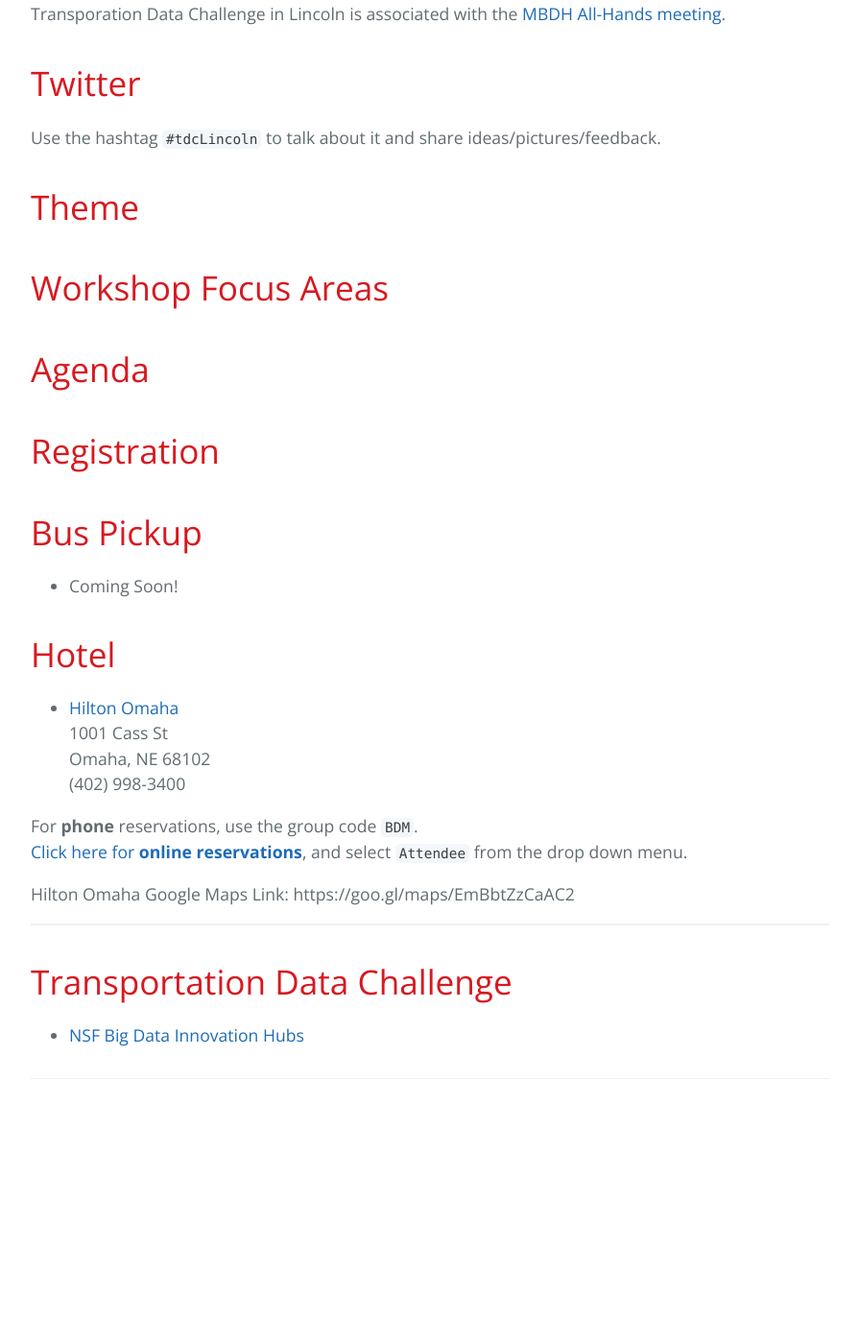
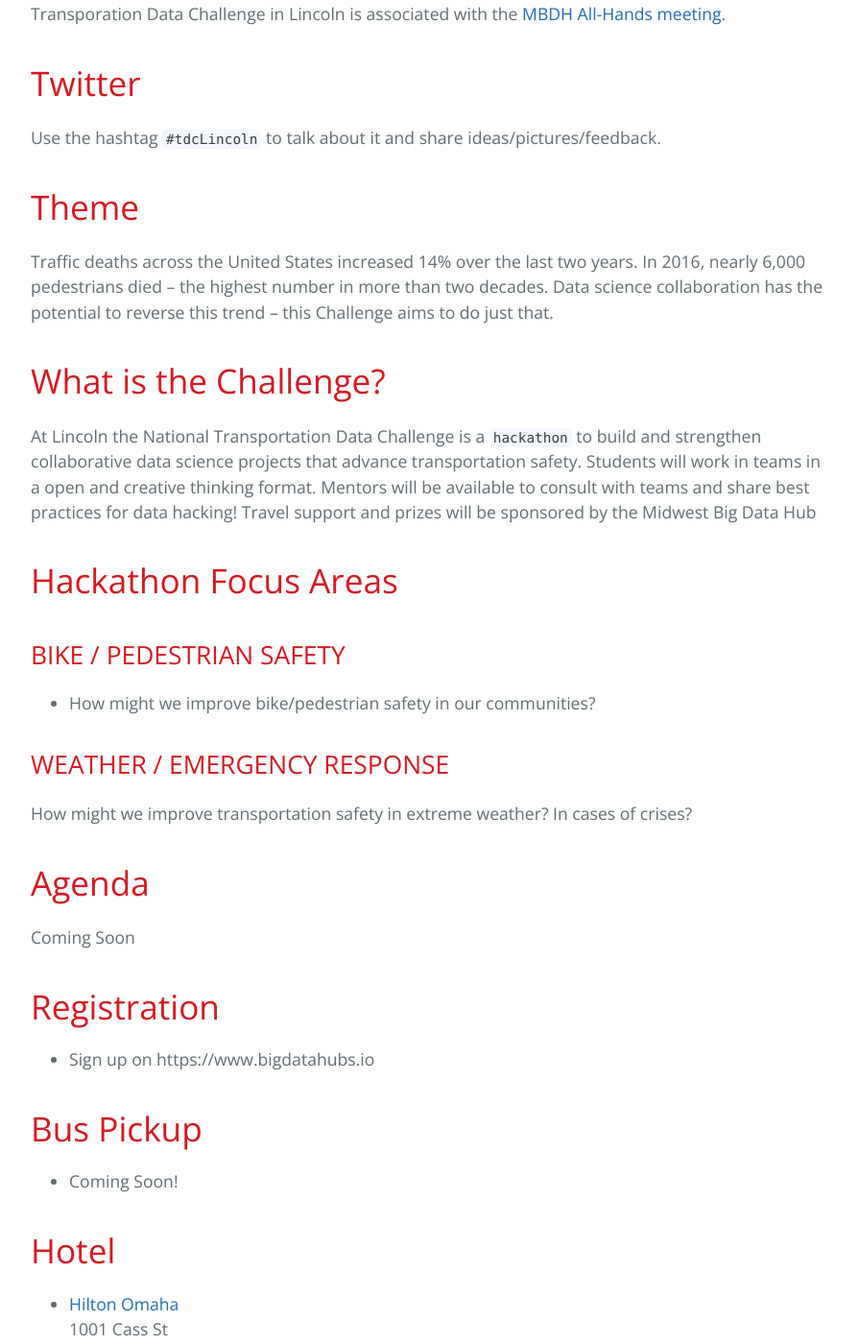
Before and after one commit to BridgingBigData/BridgingBigData.github.io, a Jekyll site: the page built from pages/tdc.md, in a window 1280 px wide and 1400 px high, scrolled down 918 px. Shown: the whole window at 96% size, without its empty margins (192-1087 px from the left). Built offline with Jekyll 4.4.1, drawn with Linux system fonts in a browser that asks for light colours; before the commit the page ends 2106 px from its top, so only the background shows below that; some of the changed text lies outside the part shown.

Commit message:
Update tdc.md

````diff
--- a/pages/tdc.md
+++ b/pages/tdc.md
@@ -3,7 +3,7 @@
 title: TDC@UN-L
 description: Transporation Data Challenge @ UN-L
 ---
-![Transporation Data Challenge @ UN-L](http://static1.squarespace.com/static/588074258419c2ec7abfedc0/t/58e33195a5790ae65cd2fbda/1491284375904/BDHubs+squaresocial.jpg?format=200w)
+![Transporation Data Challenge @ UN-L](http://static1.squarespace.com/static/588074258419c2ec7abfedc0/t/58e33195a5790ae65cd2fbda/1491284375904/BDHubs+squaresocial.jpg?format=400w)
 
 # Transporation Data Challenge - Lincoln, 2017
 * ```Date:``` October 1st, 2017, 8:30 to 5 PM
@@ -16,12 +16,24 @@
 Use the hashtag ```#tdcLincoln``` to talk about it and share ideas/pictures/feedback.
 
 # Theme
+Traffic deaths across the United States increased 14% over the last two years. In 2016, nearly 6,000 pedestrians died – the highest number in more than two decades. Data science collaboration has the potential to reverse this trend – this Challenge aims to do just that.
 
-# Workshop Focus Areas
+# What is the Challenge?
+At Lincoln the National Transportation Data Challenge is a `hackathon` to build and strengthen collaborative data science projects that advance transportation safety. Students will work in teams in a open and creative thinking format. Mentors will be available to consult with teams and share best practices for data hacking! Travel support and prizes will be sponsored by the Midwest Big Data Hub
+
+# Hackathon Focus Areas
+
+## BIKE / PEDESTRIAN SAFETY
+- How might we improve bike/pedestrian safety in our communities?
+
+## WEATHER / EMERGENCY RESPONSE
+How might we improve transportation safety in extreme weather? In cases of crises?
 
 # Agenda
+Coming Soon
 
 # Registration
+- Sign up on https://www.bigdatahubs.io
 
 # Bus Pickup
 - Coming Soon!
@@ -39,6 +51,8 @@
 
 ---
 
-# Transportation Data Challenge
+# Upcoming Community Events
 
 - [NSF Big Data Innovation Hubs](https://www.bigdatahubs.io)
+
+Washington DC (Nov 9) Save the Date for the Challenge Finale Event, featuring the projects, outputs, and outcomes of the Challenge
````
